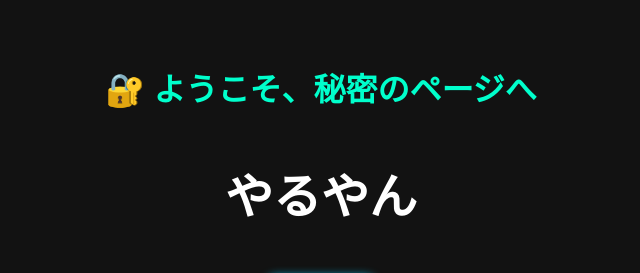
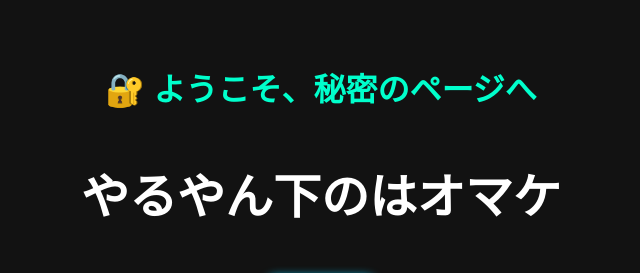
Before and after one commit to kannsuke422/secret-web, a plain HTML site: page secretpage/index.html in a window 1280 px wide. Shown: the top 273 px of the page, without its empty margins (319-959 px from the left). Drawn offline with Linux system fonts and the light colour scheme.

Commit message:
Update index.html

```diff
--- a/secretpage/index.html
+++ b/secretpage/index.html
@@ -51,7 +51,7 @@
   <div class="container">
     <h1>🔐 ようこそ、秘密のページへ</h1>
 
-    <p class="message">やるやん</p>
+    <p class="message">やるやん下のはオマケ</p>
 
     <div class="image">
       <img src="black-man-smile-and-portrait-with-strong-arms-crossed-and-confidence-in-a-studio-white-background-african-male-person-and-happy-model-face-with-pride-active-style-and-fitness-fashion-isolated_590464-183129.avif" alt="やるやん画像">
```
